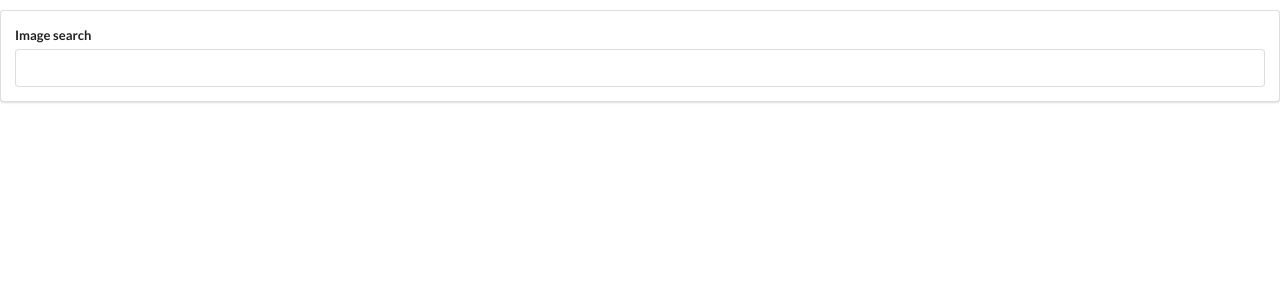
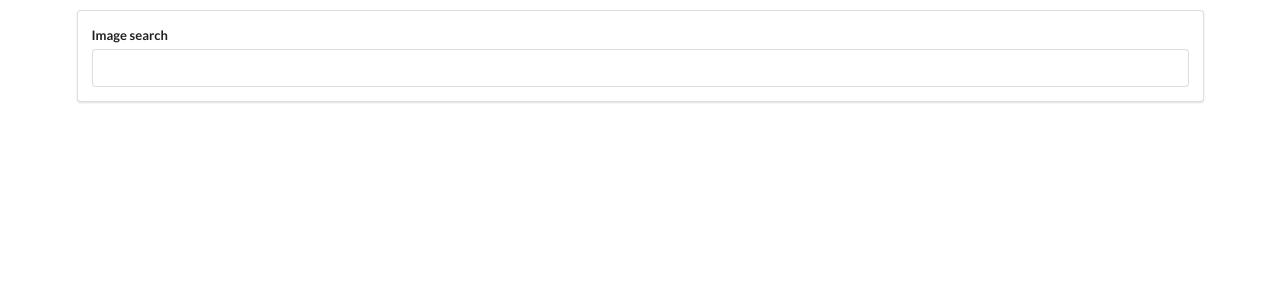
Before and after one commit to Samyaryal/React-Redux, a React (Create React App) app in the folder pics/: page / in a window 1280 px wide. Shown: the top 300 px of the page. Built offline with nearby package versions, Linux system fonts and the light colour scheme.

Commit message:
using promises to get the images

```diff
--- a/pics/package.json
+++ b/pics/package.json
@@ -6,6 +6,7 @@
     "@testing-library/jest-dom": "^4.2.4",
     "@testing-library/react": "^9.3.2",
     "@testing-library/user-event": "^7.1.2",
+    "axios": "^0.19.2",
     "react": "^16.13.0",
     "react-dom": "^16.13.0",
     "react-scripts": "3.4.0"
--- a/pics/src/components/App.js
+++ b/pics/src/components/App.js
@@ -1,14 +1,22 @@
 import React from 'react'
+import axios from 'axios';
 import SearchBar from './SearchBar';
 
 
 class App extends React.Component {
-    onSearchSubmit(term){
-        console.log(term);
+    async onSearchSubmit(term){
+        const response = await  axios.get('https://api.unsplash.com/search/photos', {
+            params: { query: term},
+            headers: {
+                Authorization: 'Client-ID 6BTte4m6KE2fsWRArcLJdIzplfedg6GrBlxes1T5Esg'
+            }
+
+        });
+        console.log(response.data.results);
     }
     render(){
         return (
-            <div className="ui-container" style={{marginTop: '10px'}}>
+            <div className="ui container" style={{marginTop: '10px'}}>
                 <SearchBar onSubmit={this.onSearchSubmit}/>
             </div>
         )
```
Also changed, not shown: 1 other file (tests, documents, lock files or other folders).
